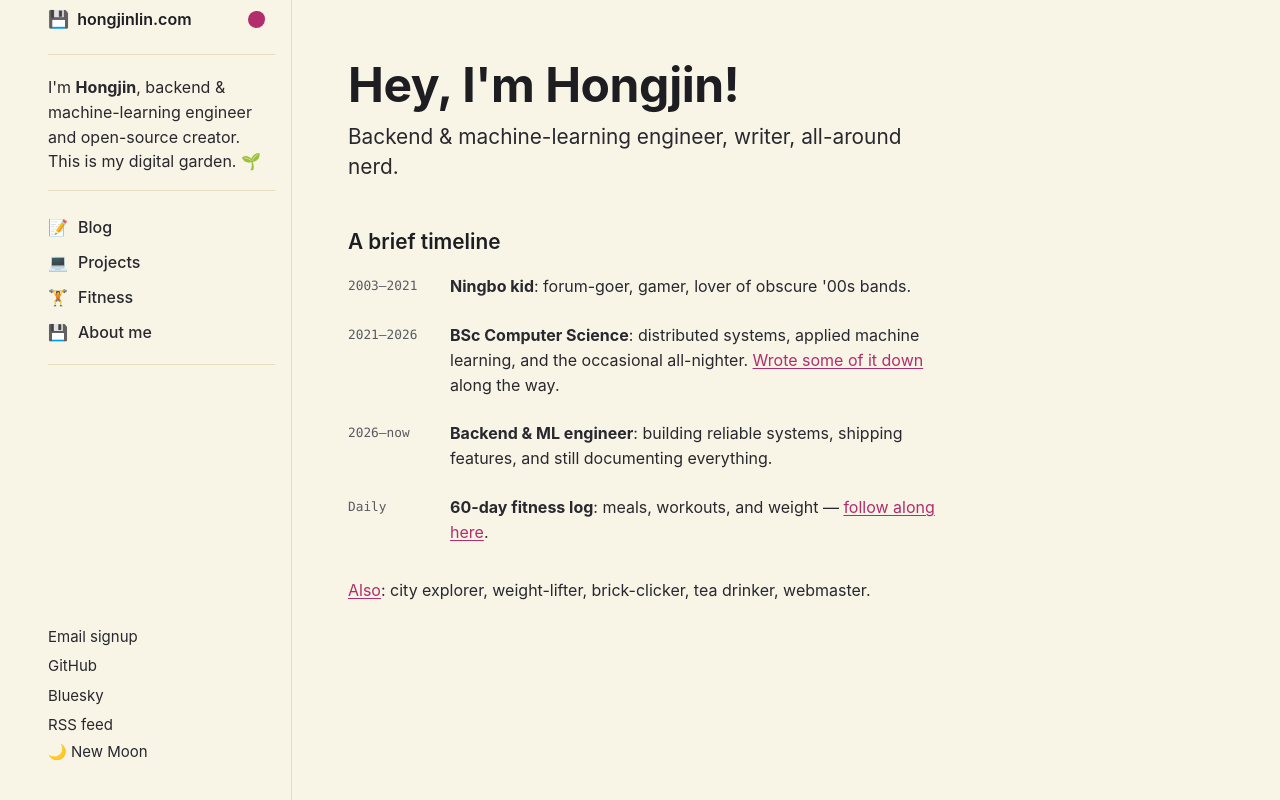
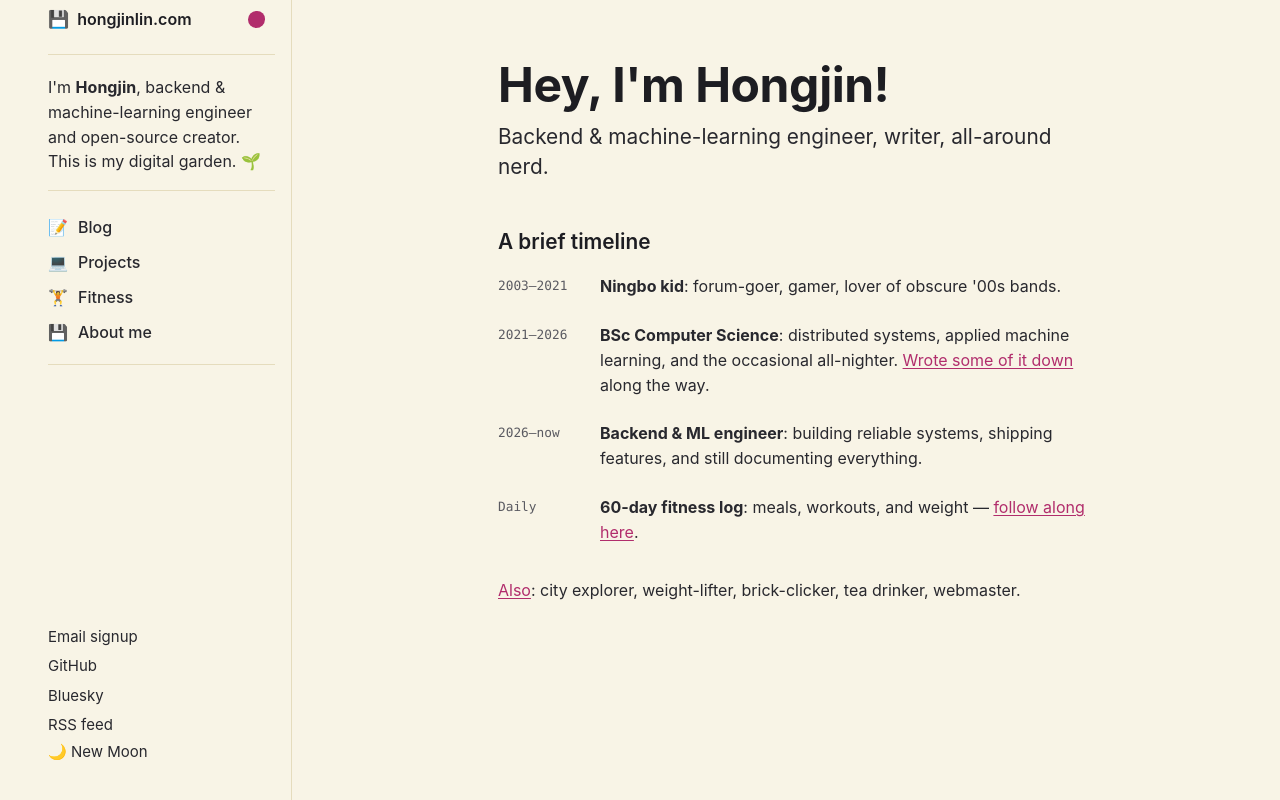
Before and after one commit to Hongjin-Lin/portfolio-site, a React (Vite) app: page / in a window 1280 px wide. Built offline with nearby package versions, Linux system fonts and the light colour scheme; a web font is replaced by a local one.

Commit message:
Center content column in the space right of the sidebar (balanced whitespace)

```diff
--- a/src/styles.css
+++ b/src/styles.css
@@ -56,7 +56,7 @@ html[data-tn-dark="1"] .tn-nav a:hover { background: rgba(255, 255, 255, .06); }
 
 /* ===== main column ===== */
 .tn-main { margin-left: 316px; padding: 56px 32px 64px; }
-.tn-col { max-width: 600px; }
+.tn-col { max-width: 600px; margin-inline: auto; }
 .tn-col h1 { font-size: 48px; font-weight: 700; line-height: 1.2; letter-spacing: -.01em; margin: 0 0 8px; color: var(--tn-heading); }
 .tn-lead { font-size: 20.8px; line-height: 1.45; margin: 0 0 8px; }
 .tn-col h2 { font-size: 20.8px; margin: 44px 0 12px; }
```
